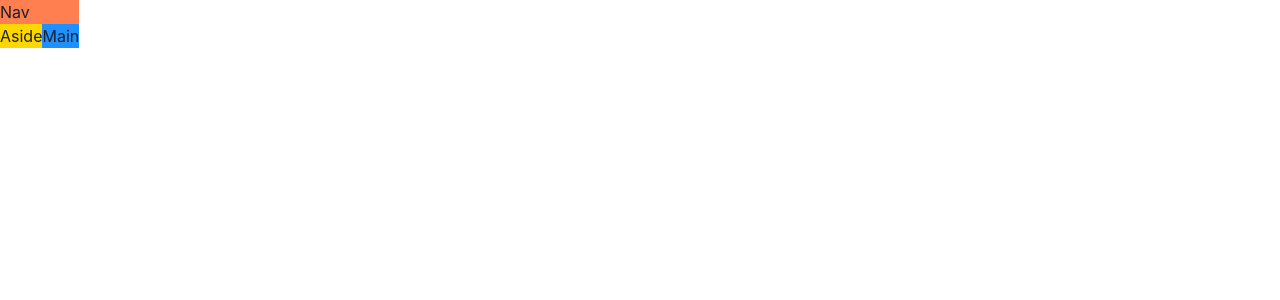
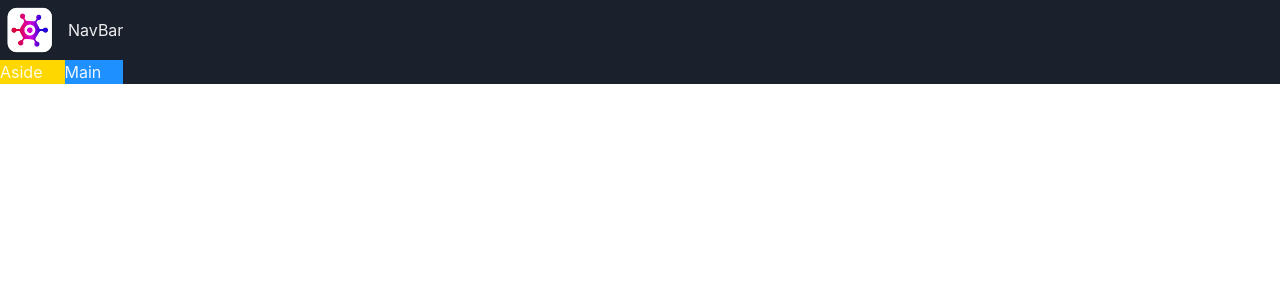
Before and after one commit to Keeo323/game-hub, a React (Vite) app: page / in a window 1280 px wide. Shown: the top 300 px of the page. Built offline with nearby package versions, Linux system fonts and the light colour scheme.

Commit message:
Implemented Dark Mode

```diff
--- a/src/App.tsx
+++ b/src/App.tsx
@@ -1,4 +1,5 @@
 import { Grid, GridItem, Show } from "@chakra-ui/react";
+import NavBar from "./Components/NavBar";
 
 function App() {
   return (
@@ -8,8 +9,8 @@
         lg: `"nav nav" "aside main"`, // wider than 1024px
       }}
     >
-      <GridItem area="nav" bg="coral">
-        Nav
+      <GridItem area="nav">
+        <NavBar />
       </GridItem>
       <Show above="lg">
         <GridItem area="aside" bg="gold">
--- /dev/null
+++ b/src/Components/NavBar.tsx
@@ -0,0 +1,12 @@
+import { HStack, Image, Text } from "@chakra-ui/react";
+import logo from "../assets/logo.webp";
+const NavBar = () => {
+  return (
+    <HStack>
+      <Image src={logo} boxSize="60px" />
+      <Text>NavBar</Text>
+    </HStack>
+  );
+};
+
+export default NavBar;
--- a/src/main.tsx
+++ b/src/main.tsx
@@ -1,12 +1,14 @@
 import React from "react";
 import ReactDOM from "react-dom/client";
-import { ChakraProvider } from "@chakra-ui/react";
+import { ChakraProvider, ColorModeScript } from "@chakra-ui/react";
 import App from "./App.tsx";
+import theme from "./theme.ts";
 import "./index.css";
 
 ReactDOM.createRoot(document.getElementById("root")!).render(
   <React.StrictMode>
-    <ChakraProvider>
+    <ChakraProvider theme={theme}>
+      <ColorModeScript initialColorMode={theme.config.initialColorMode} />
       <App />
     </ChakraProvider>
   </React.StrictMode>
--- /dev/null
+++ b/src/theme.ts
@@ -0,0 +1,9 @@
+import { extendTheme, ThemeConfig } from "@chakra-ui/react";
+
+const config: ThemeConfig ={
+  initialColorMode: 'dark'
+};
+
+const theme = extendTheme({ config });
+
+export default theme;
```
Also changed, not shown: src/assets/logo.webp (added).
